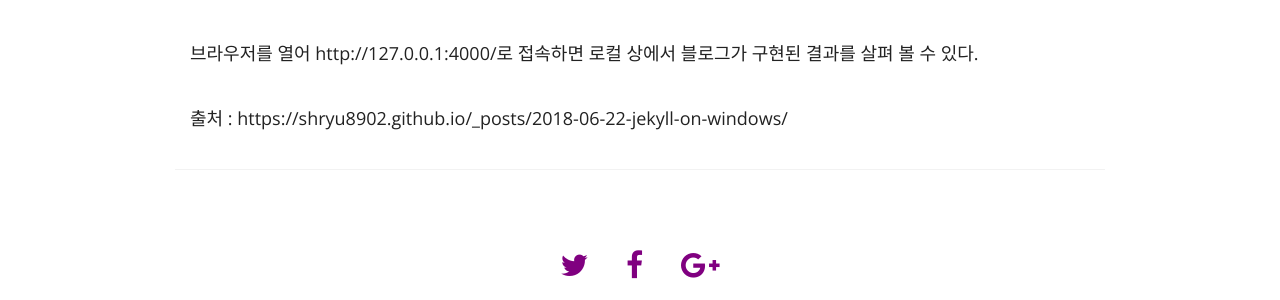
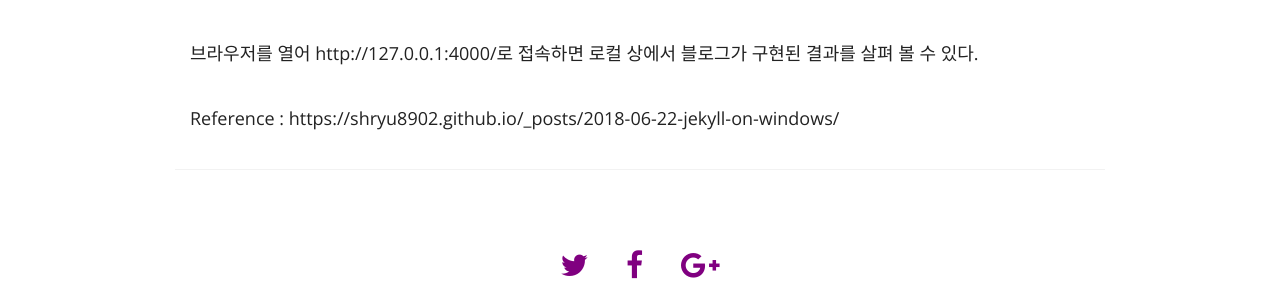
Before and after one commit to lsh58/lsh58.github.io, a Jekyll site: the page built from _posts/2020-02-18-local에서 지킬 실행하기.md, in a window 1280 px wide and 900 px high, scrolled down 1744 px. Shown: the part 154-454 px from the top of the window. Built offline with Jekyll 4.4.1, drawn with Linux system fonts in a browser that asks for light colours; nearby versions of some CDN libraries; comment, search, counter and statistics services are not loaded.

Commit message:
Update 2020-02-18-local에서 지킬 실행하기.md

```diff
--- a/_posts/2020-02-18-local에서 지킬 실행하기.md
+++ b/_posts/2020-02-18-local에서 지킬 실행하기.md
@@ -60,4 +60,4 @@ jekyll serve
 
 브라우저를 열어 http://127.0.0.1:4000/로 접속하면 로컬 상에서 블로그가 구현된 결과를 살펴 볼 수 있다.
 
-출처 : https://shryu8902.github.io/_posts/2018-06-22-jekyll-on-windows/
+Reference : https://shryu8902.github.io/_posts/2018-06-22-jekyll-on-windows/
```
